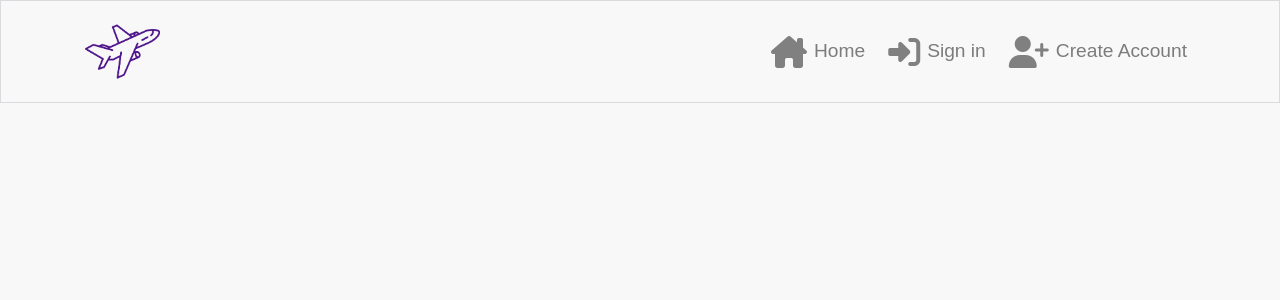
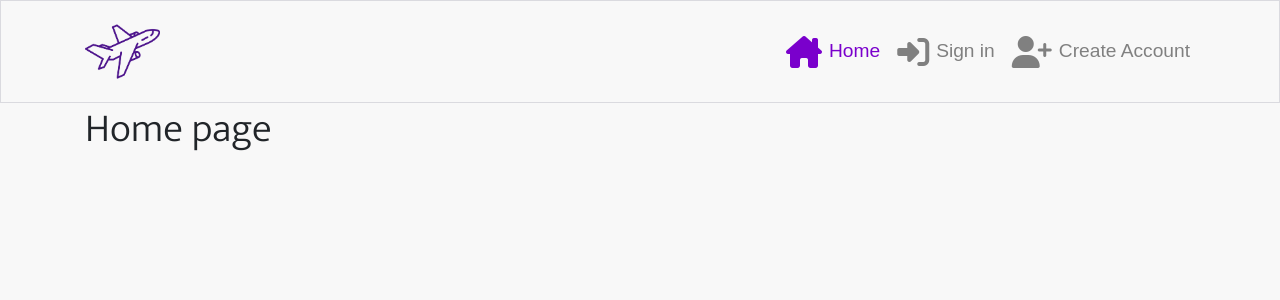
Before and after one commit to Sean-OBrien95/travelers-tails-fe, a React (Create React App) app: page / in a window 1280 px wide. Shown: the top 300 px of the page. Built offline with nearby package versions, Linux system fonts and the light colour scheme; a web font is replaced by a local one.

Commit message:
Link NavBar to pages and add custom styling, add page not found message

```diff
--- a/src/App.js
+++ b/src/App.js
@@ -1,10 +1,20 @@
 import styles from "./App.module.css";
 import NavBar from "./components/NavBar";
+import Container from "react-bootstrap/Container";
+import { Route, Switch } from "react-router-dom";
 
 function App() {
   return (
     <div className={styles.App}>
       <NavBar />
+      <Container className={styles.Main}>
+        <Switch>
+          <Route exact path="/" render={() => <h1>Home page</h1>} />
+          <Route exact path="/signin" render={() => <h1>Login</h1>} />
+          <Route exact path="/signup" render={() => <h1>Create Account</h1>} />
+          <Route render={() => <p>Page not found!</p>} />
+        </Switch>
+      </Container>
     </div>
   );
 }
--- a/src/App.module.css
+++ b/src/App.module.css
@@ -4,6 +4,10 @@
     font-style: normal;
     background-color: #f8f8f8;
     min-height: 100vh;
+  }
+
+.Main {
+    padding-top: 105px;
   }
 
 * {
--- a/src/components/NavBar.js
+++ b/src/components/NavBar.js
@@ -2,26 +2,42 @@
 import { Navbar, Container, Nav } from "react-bootstrap";
 import logo from "../assets/logo.png";
 import styles from "../styles/NavBar.module.css";
+import { NavLink } from "react-router-dom";
 
 const NavBar = () => {
   return (
     <Navbar className={styles.NavBar} expand="md" fixed="top">
       <Container>
-        <Navbar.Brand>
-          <img src={logo} alt="logo" height="75" />
-        </Navbar.Brand>
+        <NavLink to="/">
+          <Navbar.Brand>
+            <img src={logo} alt="logo" height="75" />
+          </Navbar.Brand>
+        </NavLink>
         <Navbar.Toggle aria-controls="basic-navbar-nav" />
         <Navbar.Collapse id="basic-navbar-nav">
           <Nav className="ml-auto text-left">
-            <Nav.Link>
-            <i class="fa-solid fa-house-chimney"></i>Home
-            </Nav.Link>
-            <Nav.Link>
+          <NavLink
+              exact
+              className={styles.NavLink}
+              activeClassName={styles.Active1}
+              to="/"
+            >
+              <i class="fa-solid fa-house-chimney"></i>Home
+            </NavLink>
+            <NavLink
+              className={styles.NavLink}
+              activeClassName={styles.Active1}
+              to="/signin"
+            >
               <i className="fas fa-sign-in-alt"></i>Sign in
-            </Nav.Link>
-            <Nav.Link>
+            </NavLink>
+            <NavLink
+              to="/signup"
+              className={styles.NavLink}
+              activeClassName={styles.Active1}
+            >
               <i className="fas fa-user-plus"></i>Create Account
-            </Nav.Link>
+            </NavLink>
           </Nav>
         </Navbar.Collapse>
       </Container>
--- a/src/index.js
+++ b/src/index.js
@@ -3,10 +3,13 @@
 import './index.css';
 import App from './App';
 import reportWebVitals from './reportWebVitals';
+import { BrowserRouter as Router } from "react-router-dom";
 
 ReactDOM.render(
   <React.StrictMode>
-    <App />
+    <Router>
+      <App />
+    </Router>
   </React.StrictMode>,
   document.getElementById('root')
 );
--- a/src/styles/NavBar.module.css
+++ b/src/styles/NavBar.module.css
@@ -5,3 +5,18 @@
     border: 1px solid #dadadf;
     font-size: 1.2rem;
   }
+
+.NavLink {
+  padding: 5px;
+}
+
+.NavLink:hover {
+  padding: 5px;
+  color: #7a00cc;
+  transition: color ease-in-out 0.3s;
+}
+
+.Active1, .Active1>i {
+  color: #7a00cc;
+  transition: color ease-in-out 0.3s;
+}
```
Also changed, not shown: 1 other file (tests, documents, lock files or other folders). Lines whose indentation alone changed are shown as unchanged.
